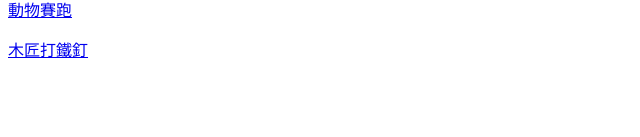
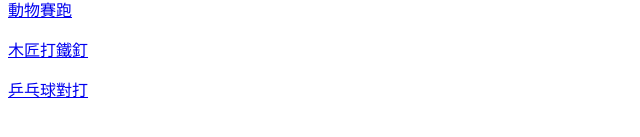
Before and after one commit to jtlee5x/scratch, a plain HTML site: page index.html in a window 1280 px wide. Shown: the part 419-556 px from the top of the page, without its empty margins (0-640 px from the left). Drawn offline with Linux system fonts and the light colour scheme.

Commit message:
20230118

```diff
--- a/index.html
+++ b/index.html
@@ -53,6 +53,8 @@
 <p>
 <a href="https://jtlee5x.github.io/scratch/IronNail.html" target="_blank">木匠打鐵釘</a>
 </p>
-
+<p>
+<a href="https://jtlee5x.github.io/scratch/PingPong.html" target="_blank">乒乓球對打</a>
+</p>
 </body>
 </html>
```
